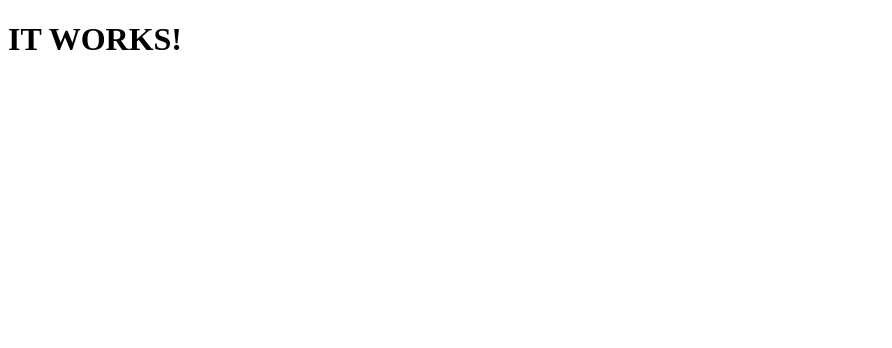
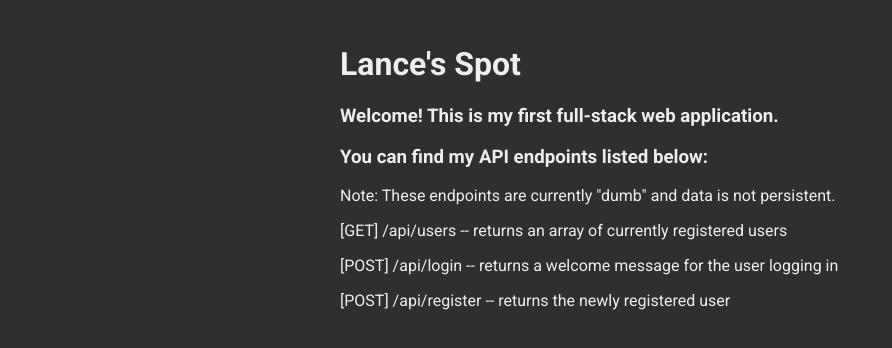
Before and after one commit to lanceturbes/node-api4-project, a React app in the folder client/: page / in a window 1280 px wide. Shown: the top 348 px of the page, without its empty margins (0-892 px from the left). Built offline with nearby package versions, Linux system fonts and the light colour scheme.

Commit message:
added styles and endpoint list on home page

```diff
--- a/client/public/index.html
+++ b/client/public/index.html
@@ -5,6 +5,12 @@
     <meta name="viewport" content="width=device-width,initial-scale=1" />
     <title>Lance's Spot</title>
     <link rel="shortcut icon" href="favicon.ico" />
+    <link rel="preconnect" href="https://fonts.googleapis.com" />
+    <link rel="preconnect" href="https://fonts.gstatic.com" crossorigin />
+    <link
+      href="https://fonts.googleapis.com/css2?family=Roboto:ital,wght@0,100;0,400;0,700;1,100;1,400;1,700&display=swap"
+      rel="stylesheet"
+    />
   </head>
   <body>
     <noscript>You must enable JavaScript to use this site.</noscript>
--- a/client/src/App.js
+++ b/client/src/App.js
@@ -3,7 +3,17 @@ import React from "react";
 const App = () => {
   return (
     <div className="app">
-      <h1>It works!</h1>
+      <h1>Lance's Spot</h1>
+      <h3>Welcome! This is my first full-stack web application.</h3>
+      <h3>You can find my API endpoints listed below:</h3>
+      <p>
+        Note: These endpoints are currently "dumb" and data is not persistent.
+      </p>
+      <p>[GET] /api/users -- returns an array of currently registered users</p>
+      <p>
+        [POST] /api/login -- returns a welcome message for the user logging in
+      </p>
+      <p>[POST] /api/register -- returns the newly registered user</p>
     </div>
   );
 };
--- a/client/src/css/index.css
+++ b/client/src/css/index.css
@@ -1,3 +1,11 @@
-.app h1 {
-  text-transform: uppercase;
+body {
+  background-color: #2f2f2f;
+  color: #eee;
+  font-family: "Roboto", sans-serif;
 }
+
+.app {
+  margin: auto;
+  max-width: 600px;
+  padding: 1rem 0;
+}
```
